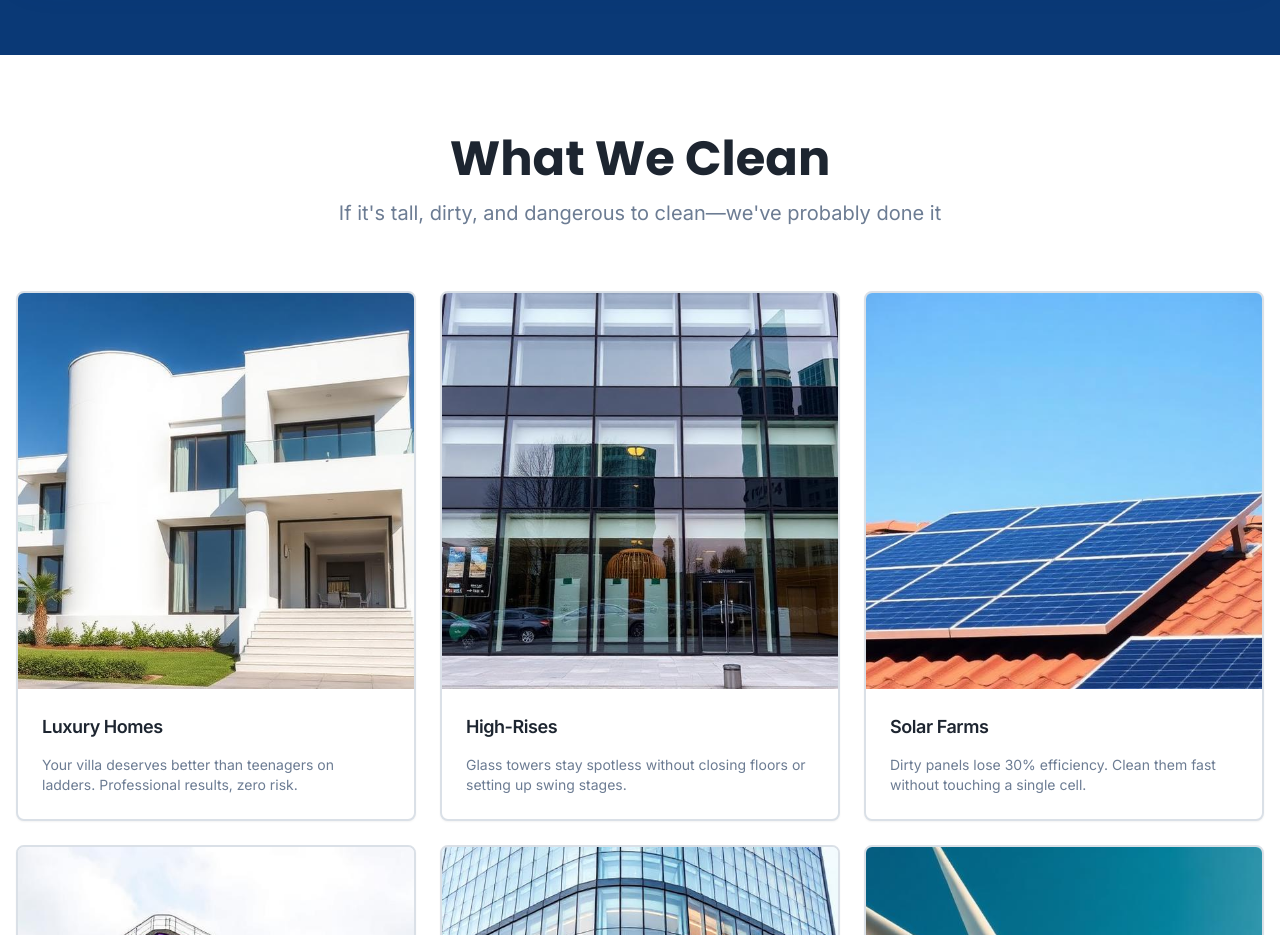
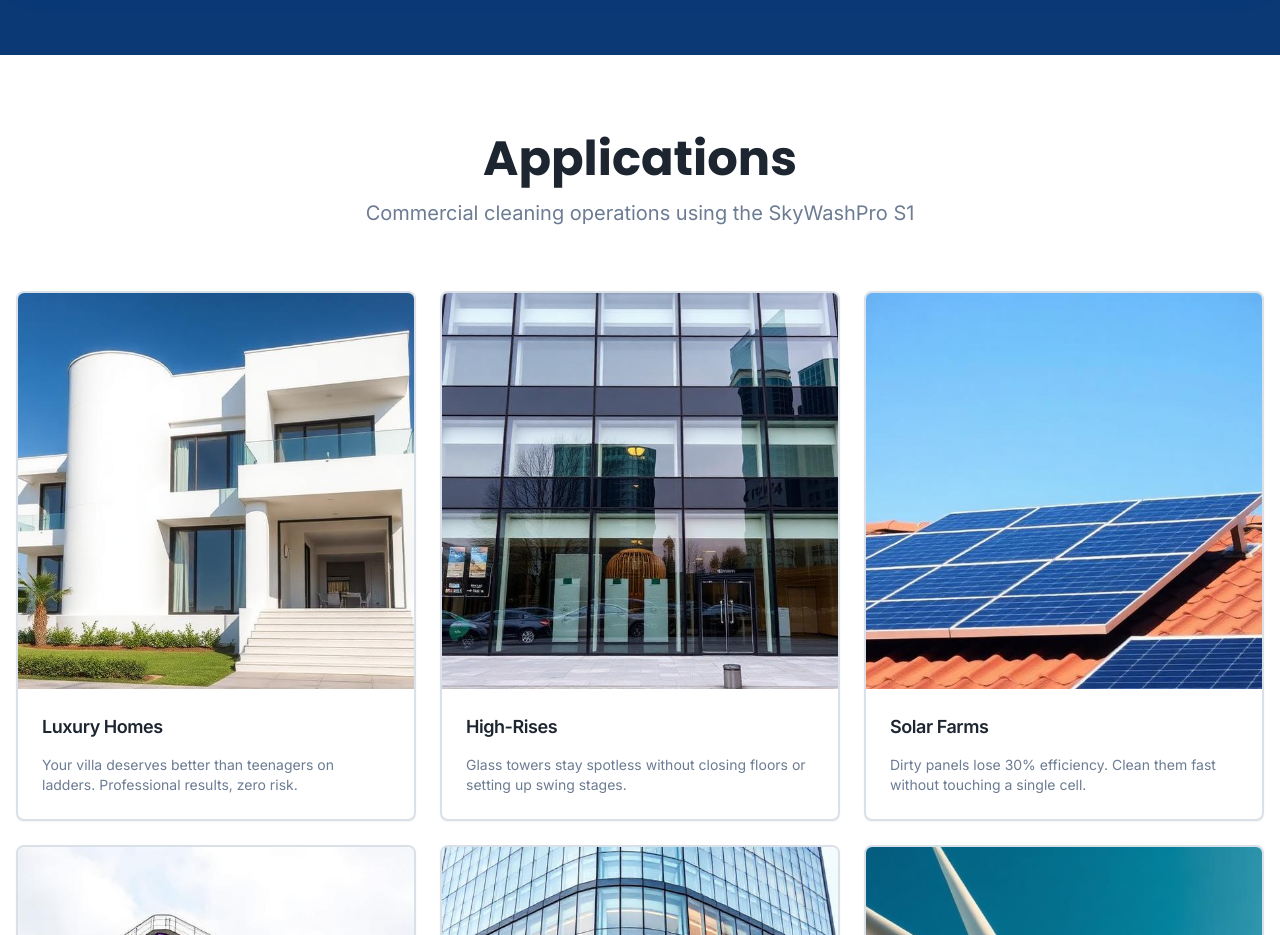
Before and after one commit to XanderJks/aero-wash-pro, a React (Vite) app: page / in a window 1280 px wide. Shown: the part 4140-5075 px from the top of the page. Built offline with nearby package versions, Linux system fonts and the light colour scheme; the HTML template or start-up script is replaced by a standard one.

Commit message:
Updated Industries.tsx

```diff
--- a/src/components/Industries.tsx
+++ b/src/components/Industries.tsx
@@ -51,10 +51,10 @@ const Industries = () => {
       <div className="container mx-auto px-4">
         <div className="text-center mb-16">
           <h2 className="font-heading text-4xl md:text-5xl font-bold mb-4 text-foreground">
-            What We Clean
+            Applications
           </h2>
           <p className="text-xl text-muted-foreground max-w-2xl mx-auto">
-            If it's tall, dirty, and dangerous to clean—we've probably done it
+            Commercial cleaning operations using the SkyWashPro S1
           </p>
         </div>
 
```
